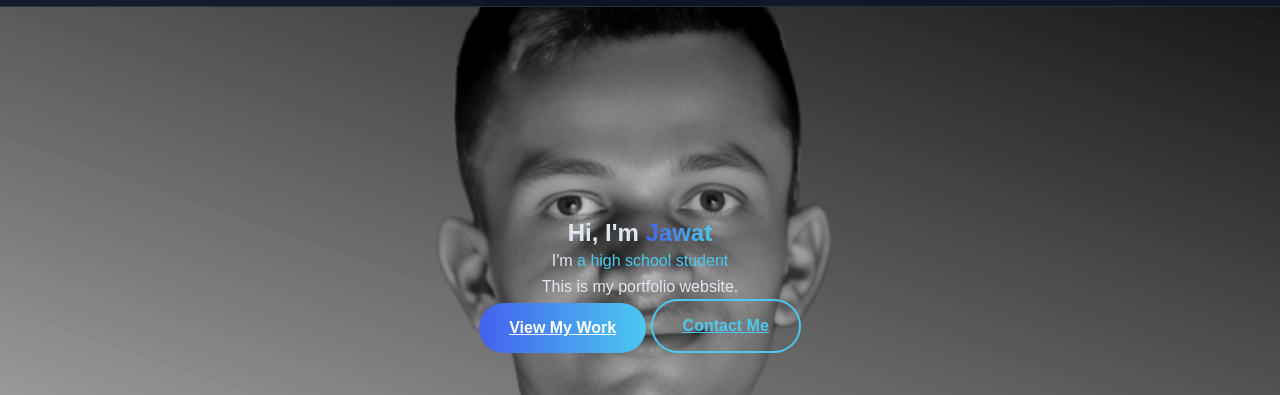
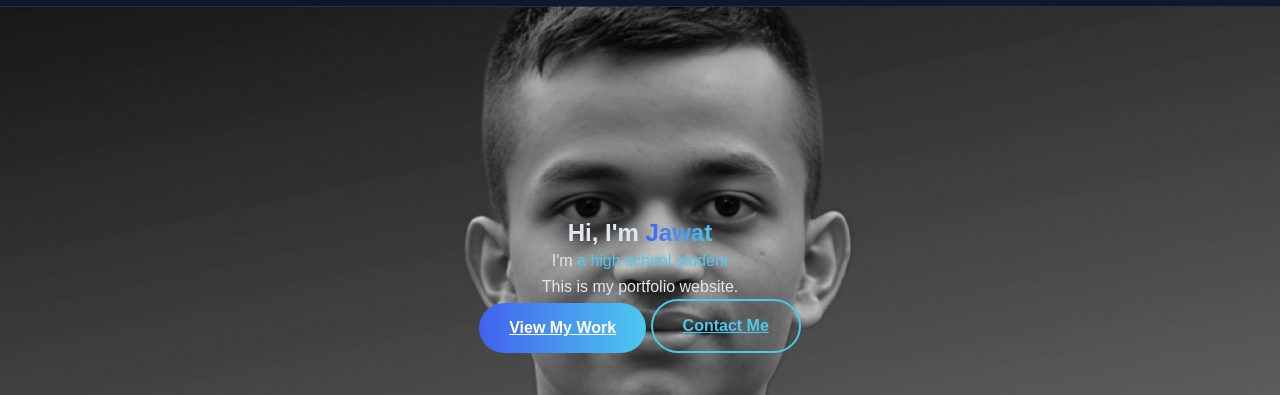
Before and after one commit to jawatalsovon/j81, a plain HTML site: page index.html in a window 1280 px wide. Shown: the part 70-465 px from the top of the page. Drawn offline with Linux system fonts and the light colour scheme.

Commit message:
Update index.html

```diff
--- a/index.html
+++ b/index.html
@@ -35,7 +35,7 @@
         }
 
        .homepage {
-            background-image: url('1.jpg');
+            background-image: url('3.jpg');
             background-size: cover; /* Ensure the image covers the entire section */
             background-repeat: no-repeat; /* Prevent the background image from repeating */
             background-position: center; /* Center the background image */
```
